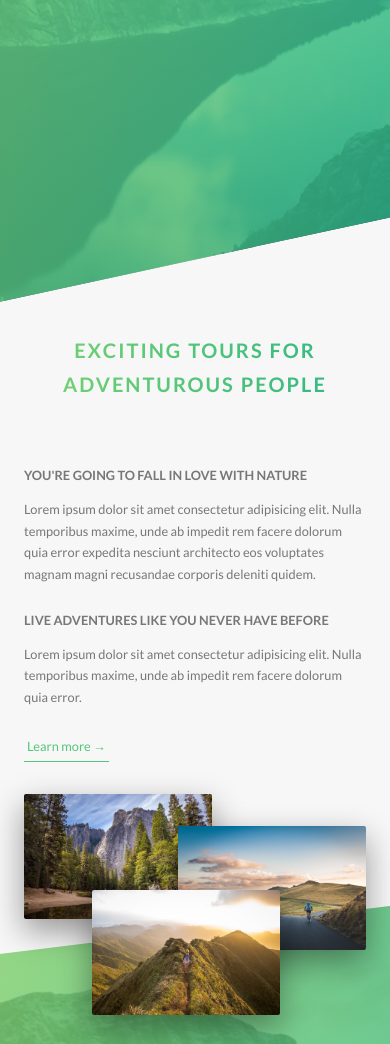
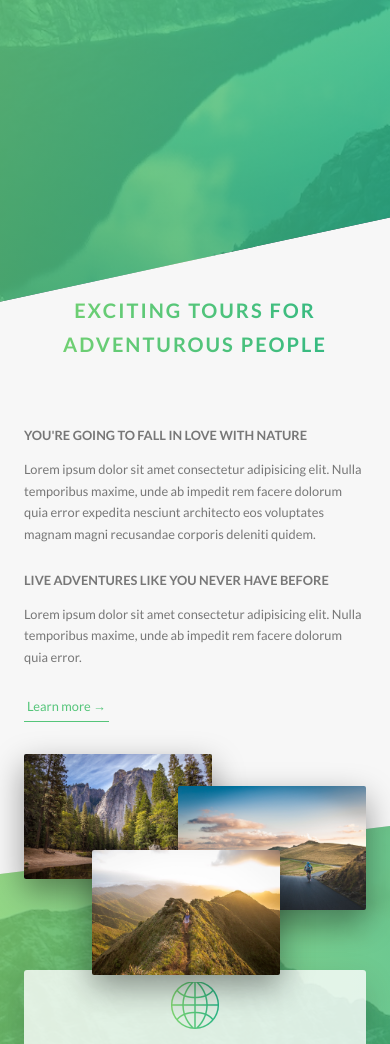
Before and after one commit to TudorTacal/adv-css-natours, a website: page index.html in a window 390 px wide. Shown: the part 500-1544 px from the top of the page. Drawn offline with Linux system fonts and the light colour scheme.

Commit message:
Add media queries to fetures, stories, tours and utilities

```diff
--- a/sass/base/_utilities.scss
+++ b/sass/base/_utilities.scss
@@ -8,7 +8,11 @@
 }
 
 .u-margin-bottom-medium {
-  margin-bottom: 4rem;
+  margin-bottom: 4rem !important;
+
+  @include respond(tab-port) {
+    margin-bottom: 3rem !important;
+  }
 }
 
 .u-margin-bottom-small {
@@ -16,7 +20,11 @@
 }
 
 .u-margin-top-big {
-  margin-top: 8rem;
+  margin-top: 8rem !important;
+
+  @include respond(tab-port) {
+    margin-top: 5rem !important;
+  }
 }
 
 .u-margin-top-huge {
--- a/sass/components/_footer.scss
+++ b/sass/components/_footer.scss
@@ -11,6 +11,10 @@
   &__logo-box {
     text-align: center;
     margin-bottom: 8rem;
+
+    @include respond(tab-port) {
+      margin-bottom: 6rem;
+    }
   }
 
   &__logo {
--- a/sass/pages/_home.scss
+++ b/sass/pages/_home.scss
@@ -2,6 +2,10 @@
   background-color: $color-grey-light-1;
   padding: 25rem 0;
   margin-top: -20vh;
+
+  @include respond(tab-port) {
+    padding: 20rem 0;
+  }
 }
 
 .section-features {
@@ -21,22 +25,37 @@
     transform: skewY(7deg);
   }
 
+  @include respond(tab-port) {
+    padding: 15rem 0;
+  }
 }
 
 .section-tours {
   background-color: $color-grey-light-1;
   padding: 25rem 0 15rem 0;
   margin-top: -10rem;
+
+  @include respond(tab-port) {
+    padding: 20rem 0 10rem 0;
+  }
 }
 
 .section-stories {
   position: relative;
   padding: 15rem 0;
+
+  @include respond(tab-port) {
+    padding: 10rem 0;
+  }
 }
 
 .section-book {
   padding: 50rem 0;
   background-image: linear-gradient(to right bottom, $color-primary-light, $color-primary-dark);
+
+  @include respond(tab-port) {
+    padding: 15rem 0;
+  }
 }
 
 .book {
```
Also changed, not shown: css/style.css.
